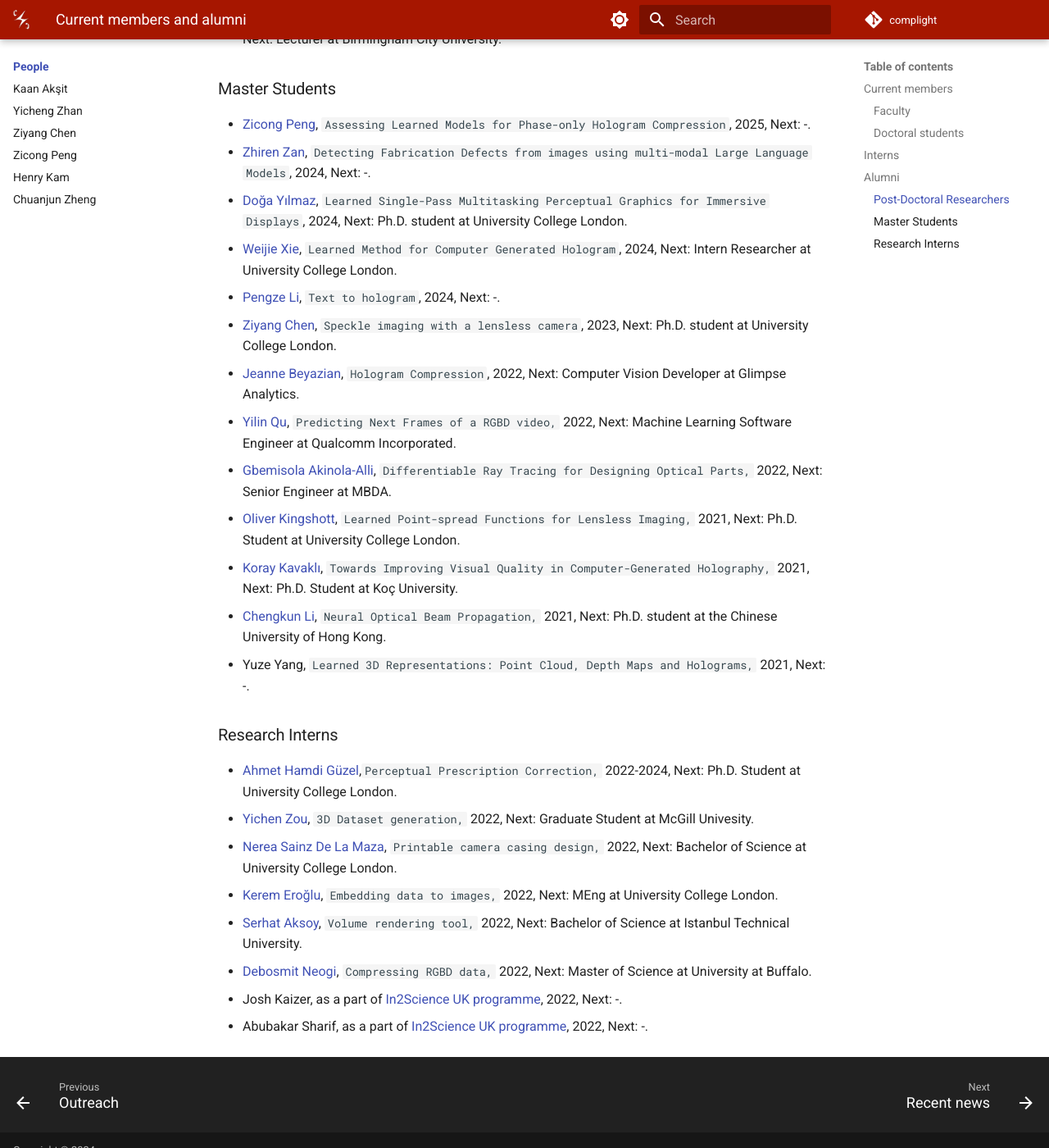
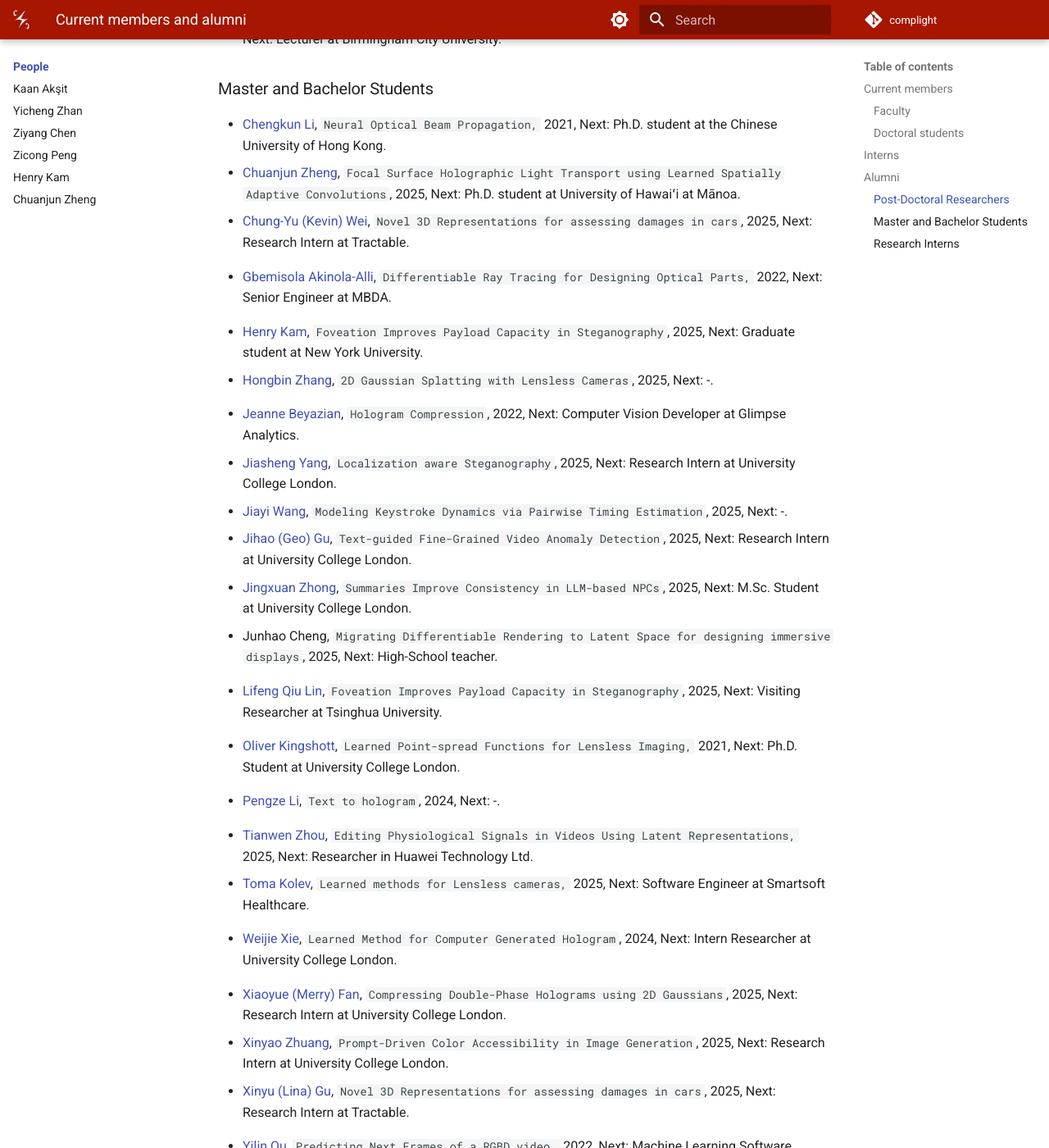
Before and after one commit to complight/complight.github.io, an MkDocs documentation site: the page built from docs/people/index.md, in a window 1280 px wide and 1400 px high, scrolled down 2496 px. Shown: the whole window at 82% size. Built offline with MkDocs 1.6.1 and Material for MkDocs 9.7.7, drawn with Linux system fonts in a browser that asks for light colours; some of the changed text lies outside the part shown.

Commit message:
Updating alumnis list in people's page.

```diff
--- a/docs/people/index.md
+++ b/docs/people/index.md
@@ -119,27 +119,55 @@ MSc Student ([Shenzhen University](https://en.szu.edu.cn/))
 ### Post-Doctoral Researchers
 - [David Robert Walton](https://drwalton.github.io/), `Investigation on perceptually guided display technology,` 2021-2022, Next: Lecturer at Birmingham City University.
 
-### Master Students
-- [Zicong Peng](https://scholar.google.com/citations?user=lpi8DvIAAAAJ&hl=zh-CN), `Assessing Learned Models for Phase-only Hologram Compression`, 2025, Next: -.
+
+### Master and Bachelor Students
+<!-- C -->
+- [Chengkun Li](https://www.linkedin.com/in/chengkunli96?lipi=urn%3Ali%3Apage%3Ad_flagship3_profile_view_base_contact_details%3B2yhAyESzSLaR7ttRM5dANQ%3D%3D), `Neural Optical Beam Propagation,` 2021, Next: Ph.D. student at the Chinese University of Hong Kong.
+- [Chuanjun Zheng](https://scholar.google.com.hk/citations?user=9Jk_LC8AAAAJ&), `Focal Surface Holographic Light Transport using Learned Spatially Adaptive Convolutions`, 2025, Next: Ph.D. student at University of Hawaiʻi at Mānoa.
+- [Chung-Yu (Kevin) Wei](https://www.linkedin.com/in/chung-yu-wei-75339b251/), `Novel 3D Representations for assessing damages in cars`, 2025, Next: Research Intern at Tractable.
+<!-- G -->
+- [Gbemisola Akinola-Alli](https://www.linkedin.com/in/gbemisola-akinola-alli-313090149/), `Differentiable Ray Tracing for Designing Optical Parts,` 2022, Next: Senior Engineer at MBDA.
+<!-- H -->
+- [Henry Kam](http://gulpinhenry.github.io/), `Foveation Improves Payload Capacity in Steganography`, 2025, Next: Graduate student at New York University.
+- [Hongbin Zhang](https://www.linkedin.com/in/hongbin-zhang-60a36a372/), `2D Gaussian Splatting with Lensless Cameras`, 2025, Next: -.
+<!-- J -->
+- [Jeanne Beyazian](https://www.linkedin.com/in/jeanne-beyazian/), `Hologram Compression`, 2022, Next: Computer Vision Developer at Glimpse Analytics.
+- [Jiasheng Yang](https://www.linkedin.com/in/%E4%BD%B3%E6%99%9F-%E6%9D%A8-31ba76225/), `Localization aware Steganography`, 2025, Next: Research Intern at University College London.
+- [Jiayi Wang](https://github.com/Chloe1428/), `Modeling Keystroke Dynamics via Pairwise Timing Estimation`, 2025, Next: -.
+- [Jihao (Geo) Gu](https://momiji-bit.github.io/), `Text-guided Fine-Grained Video Anomaly Detection`, 2025, Next: Research Intern at University College London.
+- [Jingxuan Zhong](https://orcid.org/0009-0000-3539-4482), `Summaries Improve Consistency in LLM-based NPCs`, 2025, Next: M.Sc. Student at University College London.
+- Junhao Cheng, `Migrating Differentiable Rendering to Latent Space for designing immersive displays`, 2025, Next: High-School teacher.
+<!-- K -->
+- [Lifeng Qiu Lin](https://github.com/Gnefil), `Foveation Improves Payload Capacity in Steganography`, 2025, Next: Visiting Researcher at Tsinghua University.
+<!-- O -->
+- [Oliver Kingshott](https://www.linkedin.com/in/oliland/), `Learned Point-spread Functions for Lensless Imaging,` 2021, Next: Ph.D. Student at University College London.
+<!-- P -->
+- [Pengze Li](https://linsonng.github.io/), `Text to hologram`, 2024, Next: -.
+<!-- T -->
+- [Tianwen Zhou](https://zhoutianwen.com/), `Editing Physiological Signals in Videos Using Latent Representations,` 2025, Next: Researcher in Huawei Technology Ltd.
+- [Toma Kolev](https://www.linkedin.com/in/toma-kolev-18b550149/), `Learned methods for Lensless cameras,` 2025, Next: Software Engineer at Smartsoft Healthcare.
+<!-- W -->
+- [Weijie Xie](https://www.harridan13.com/), `Learned Method for Computer Generated Hologram`, 2024, Next: Intern Researcher at University College London.
+<!-- X -->
+- [Xiaoyue (Merry) Fan](http://www.linkedin.com/in/merryxyfan), `Compressing Double-Phase Holograms using 2D Gaussians`, 2025, Next: Research Intern at University College London.
+- [Xinyao Zhuang](https://www.linkedin.com/in/xinyao-zhuang-silvianz/), `Prompt-Driven Color Accessibility in Image Generation`, 2025, Next: Research Intern at University College London.
+- [Xinyu (Lina) Gu](https://www.linkedin.com/in/xinyu-gu-497b43218/), `Novel 3D Representations for assessing damages in cars`, 2025, Next: Research Intern at Tractable.
+<!-- Y -->
+- [Yilin Qu](https://www.linkedin.com/in/yilin-qu-b0a599149/), `Predicting Next Frames of a RGBD video,` 2022, Next: Machine Learning Software Engineer at Qualcomm Incorporated.
+- Yuze Yang, `Learned 3D Representations: Point Cloud, Depth Maps and Holograms,` 2021, Next: -.
+<!-- Z -->
 - [Zhiren Zan](https://github.com/Koma002), `Detecting Fabrication Defects from images using multi-modal Large Language Models`, 2024, Next: -.
-- [Doğa Yılmaz](https://yilmazdoga.net/), `Learned Single-Pass Multitasking Perceptual Graphics for Immersive Displays`, 2024, Next: Ph.D. student at University College London.
-- [Weijie Xie](https://www.harridan13.com/), `Learned Method for Computer Generated Hologram`, 2024, Next: Intern Researcher at University College London.
-- [Pengze Li](https://linsonng.github.io/), `Text to hologram`, 2024, Next: -.
+- [Zicong Peng](https://scholar.google.com/citations?user=lpi8DvIAAAAJ&hl=zh-CN), `Assessing Learned Models for Phase-only Hologram Compression`, 2025, Next: Ph.D. student at Koç University.
 - [Ziyang Chen](https://ziyang.space/), `Speckle imaging with a lensless camera`, 2023, Next: Ph.D. student at University College London.
-- [Jeanne Beyazian](https://www.linkedin.com/in/jeanne-beyazian/), `Hologram Compression`, 2022, Next: Computer Vision Developer at Glimpse Analytics.
-- [Yilin Qu](https://www.linkedin.com/in/yilin-qu-b0a599149/), `Predicting Next Frames of a RGBD video,` 2022, Next: Machine Learning Software Engineer at Qualcomm Incorporated.
-- [Gbemisola Akinola-Alli](https://www.linkedin.com/in/gbemisola-akinola-alli-313090149/), `Differentiable Ray Tracing for Designing Optical Parts,` 2022, Next: Senior Engineer at MBDA.
-- [Oliver Kingshott](https://www.linkedin.com/in/oliland/), `Learned Point-spread Functions for Lensless Imaging,` 2021, Next: Ph.D. Student at University College London.
-- [Koray Kavaklı](https://scholar.google.com/citations?user=rn6XtO4AAAAJ&hl=en&oi=ao), `Towards Improving Visual Quality in Computer-Generated Holography,` 2021, Next: Ph.D. Student at Koç University.
-- [Chengkun Li](https://www.linkedin.com/in/chengkunli96?lipi=urn%3Ali%3Apage%3Ad_flagship3_profile_view_base_contact_details%3B2yhAyESzSLaR7ttRM5dANQ%3D%3D), `Neural Optical Beam Propagation,` 2021, Next: Ph.D. student at the Chinese University of Hong Kong.
-- Yuze Yang, `Learned 3D Representations: Point Cloud, Depth Maps and Holograms,` 2021, Next: -.
 
 ### Research Interns
+- Abubakar Sharif, as a part of [In2Science UK programme](https://in2scienceuk.org/), 2022, Next: -.
 - [Ahmet Hamdi Güzel](https://aguzel.github.io/),`Perceptual Prescription Correction,` 2022-2024, Next: Ph.D. Student at University College London.
+- [Debosmit Neogi](https://www.linkedin.com/in/debosmit-neogi/), `Compressing RGBD data,` 2022, Next: Master of Science at University at Buffalo.
+- [Doğa Yılmaz](https://yilmazdoga.net/), `Learned Single-Pass Multitasking Perceptual Graphics for Immersive Displays`, 2024, Next: Ph.D. student at University College London.
+- [Kerem Eroğlu](https://www.linkedin.com/in/kerem-ero%C4%9Flu-52b065241/), `Embedding data to images,` 2022, Next: MEng at University College London.
+- [Koray Kavaklı](https://scholar.google.com/citations?user=rn6XtO4AAAAJ&hl=en&oi=ao), `Towards Improving Visual Quality in Computer-Generated Holography,` 2021, Next: Ph.D. Student at Koç University.
+- [Nerea Sainz De La Maza](https://www.linkedin.com/in/nerea-sainz-de-la-maza/), `Printable camera casing design,` 2022, Next: Bachelor of Science at University College London.
+- [Serhat Aksoy](https://www.linkedin.com/in/serhat-aksoy/), `Volume rendering tool,` 2022, Next: Bachelor of Science at Istanbul Technical University.
+- Josh Kaizer, as a part of [In2Science UK programme](https://in2scienceuk.org/), 2022, Next: -.
 - [Yichen Zou](https://www.linkedin.com/in/yichen-zou-9b7116240/), `3D Dataset generation,` 2022, Next: Graduate Student at McGill Univesity.
-- [Nerea Sainz De La Maza](https://www.linkedin.com/in/nerea-sainz-de-la-maza/), `Printable camera casing design,` 2022, Next: Bachelor of Science at University College London.
-- [Kerem Eroğlu](https://www.linkedin.com/in/kerem-ero%C4%9Flu-52b065241/), `Embedding data to images,` 2022, Next: MEng at University College London.
-- [Serhat Aksoy](https://www.linkedin.com/in/serhat-aksoy/), `Volume rendering tool,` 2022, Next: Bachelor of Science at Istanbul Technical University.
-- [Debosmit Neogi](https://www.linkedin.com/in/debosmit-neogi/), `Compressing RGBD data,` 2022, Next: Master of Science at University at Buffalo.
-- Josh Kaizer, as a part of [In2Science UK programme](https://in2scienceuk.org/), 2022, Next: -.
-- Abubakar Sharif, as a part of [In2Science UK programme](https://in2scienceuk.org/), 2022, Next: -.
```
